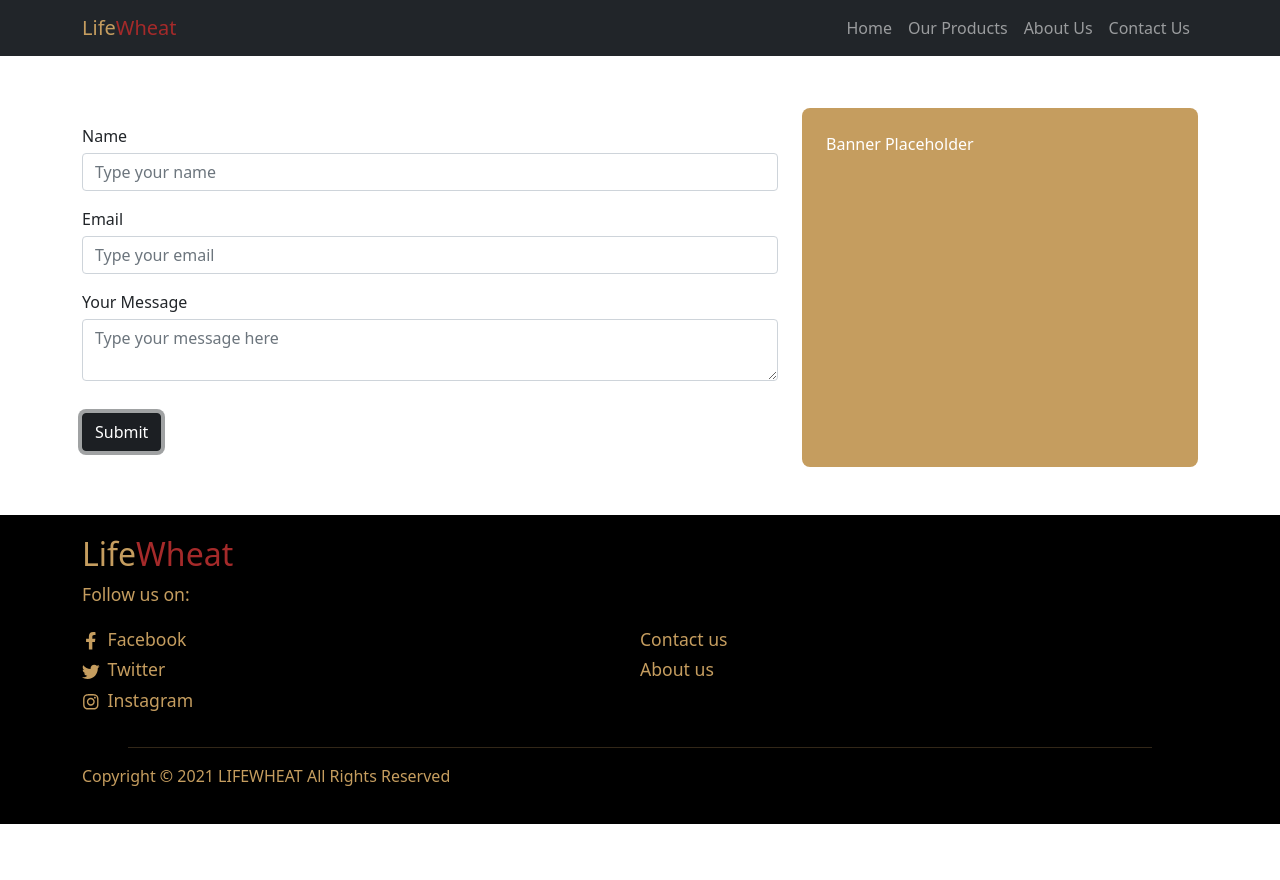
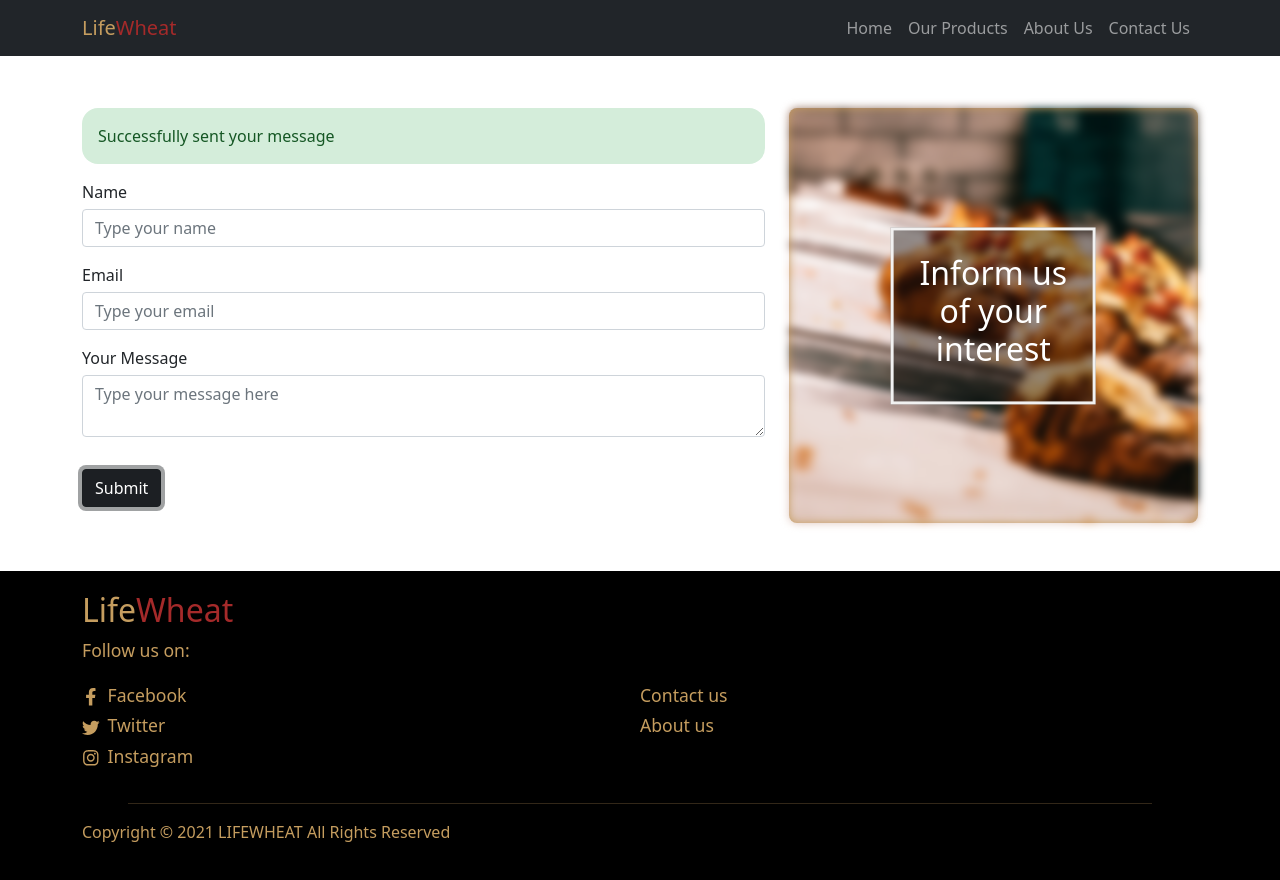
Before and after one commit to GeorgeLogger/productsweb, a React (Create React App) app in the folder client/: page /Contact in a window 1280 px wide. Both pictures are taken after typing "Sample", "name@example.com", "Sample" into the empty fields and a click on the button "Submit". Before the commit the page ends 824 px from the top, so only its background shows below. Built offline with nearby package versions, Linux system fonts and the light colour scheme.

Commit message:
Added Alert on Contact Form, small changes

```diff
--- a/client/src/components/Contact.css
+++ b/client/src/components/Contact.css
@@ -28,9 +28,29 @@ Form {
 }
 
 .form-banner {
+  position: relative;
   background-color: var(--clr-gold);
+  border-radius: var(--radius);
+  flex: 1.2;
+}
+
+.form-banner img{
+  border-radius: var(--radius);
+  object-fit: cover;
+  height: 100%;
+  -webkit-filter: blur(4px);
+  filter: blur(4px);
+}
+
+.form-banner .banner-caption{
+  border: 3px solid #f1f1f1;
   color: white;
-  border-radius: var(--radius);
-  padding: 1.5em 1.5em;
-  flex: 1;
+  background-color: rgba(0,0,0, 0.4);
+  padding: 1.5em;
+  position: absolute;
+  top: 50%;
+  left: 50%;
+  transform: translate(-50%, -50%);
+  z-index: 2;
+  text-align: center;
 }
--- a/client/src/components/Contact.js
+++ b/client/src/components/Contact.js
@@ -1,8 +1,13 @@
 import { useState } from "react";
 import { Form, FormGroup, Label, Input, Button, Container } from "reactstrap";
 import "./Contact.css";
+import CustomAlert from "./CustomAlert";
 
 const Contact = () => {
+  const [alert, setAlert] = useState(false);
+  const [alertMessage, setAlertMessage] = useState("");
+  const [alertColor, setAlertColor] = useState("primary");
+
   const initialState = {
     name: "",
     email: "",
@@ -18,22 +23,36 @@ const Contact = () => {
     });
   };
 
+  const toggleAlert = (msg, color) => {
+    setAlert(true);
+    setAlertMessage(msg);
+    setAlertColor(color);
+  };
+
   const onSubmit = (e) => {
     e.preventDefault();
 
-    console.log(
-      `Name: ${state.name}\nEmail: ${state.email}\nMessage: ${state.message}`
-    );
-
-    setState(initialState);
-
-    // summon Modal, your message has been sent
+    if (state.name === "" || state.email === "" || state.message === "") {
+      toggleAlert("Please fill in all the fields", "danger");
+    } else {
+      toggleAlert("Successfully sent your message", "success");
+      console.log(
+        `Name: ${state.name}\nEmail: ${state.email}\nMessage: ${state.message}`
+      );
+      setState(initialState);
+    }
   };
 
   return (
     <>
       <Container className="py-5 flex-container">
         <Form onSubmit={onSubmit}>
+          <CustomAlert
+            toggle={alert}
+            message={alertMessage}
+            color={alertColor}
+          />
+
           <FormGroup>
             <div className="form-group">
               <Label for="input-name">Name</Label>
@@ -77,7 +96,12 @@ const Contact = () => {
           </FormGroup>
         </Form>
 
-        <div className="form-banner">Banner Placeholder</div>
+        <div className="form-banner">
+          <div className="banner-caption">
+            <h2>Inform us of your interest</h2>
+          </div>
+          <img src="/images/bakery-1.jpg" alt="bakery-1" />
+        </div>
       </Container>
     </>
   );
--- /dev/null
+++ b/client/src/components/CustomAlert.css
@@ -0,0 +1,20 @@
+.alert-container {
+  border-radius: 1rem;
+  min-height: 10px;
+  padding: 1em;
+}
+
+.primary {
+  background-color: #cce5ff;
+  color: #004085;
+}
+
+.danger {
+  background-color: #f8d7da;
+  color: #721c24;
+}
+
+.success {
+  background-color: #d4edda;
+  color: #155724;
+}
--- /dev/null
+++ b/client/src/components/CustomAlert.js
@@ -0,0 +1,24 @@
+import "./CustomAlert.css";
+import PropTypes from "prop-types";
+
+const CustomAlert = ({ toggle, message, color }) => {
+  return (
+    <>
+      {toggle && <div className={`alert-container ${color}`}>{message}</div>}
+    </>
+  );
+};
+
+CustomAlert.propTypes = {
+  toggle: PropTypes.bool,
+  message: PropTypes.string,
+  color: PropTypes.string,
+};
+
+CustomAlert.defaultProps = {
+  toggle: true,
+  message: "This is an alert",
+  color: "primary",
+};
+
+export default CustomAlert;
--- a/client/src/components/homepage/Section.css
+++ b/client/src/components/homepage/Section.css
@@ -1,21 +1,35 @@
-.home-section{
+.home-section {
   padding: 3em 0;
 }
 
-@media (min-width: 62em){
-    .section-file{
+@media (min-width: 62em) {
+  .section-file {
     display: flex;
   }
 }
 
-.section-file img{
+.section-file img {
   max-width: 43em;
   border-radius: 1em;
 }
 
-.caption{
+.caption {
   border: 2px solid black;
   border-radius: 1em;
   padding: 1.5em;
   width: 100%;
+  transition: 0.1s;
 }
+
+.caption:hover {
+  border: 5px solid var(--clr-brown);
+}
+
+.card-link {
+  text-decoration: none;
+  color: inherit;
+}
+
+.card-link:hover {
+  color: inherit;
+}
--- a/client/src/components/homepage/Section.js
+++ b/client/src/components/homepage/Section.js
@@ -1,6 +1,7 @@
 import { Container } from "reactstrap";
 import PropTypes from "prop-types";
 import "./Section.css";
+import { Link } from "react-router-dom";
 
 const Section = ({ section }) => {
   return (
@@ -8,11 +9,15 @@ const Section = ({ section }) => {
       <Container className="section-file">
         <img src="/images/bakery-1.jpg" alt="bakery-1" />
         <div className="caption">
-          <h2>Browse our Menu</h2>
-          <p>
-            Lorem ipsum dolor sit amet consectetur adipisicing elit. Pariatur
-            cupiditate beatae ullam. Optio, quidem expedita.
-          </p>
+          <Link to="./Products" className="card-link">
+            <div style={{ height: "100%" }}>
+              <h2>Browse our Menu</h2>
+              <p>
+                Lorem ipsum dolor sit amet consectetur adipisicing elit.
+                Pariatur cupiditate beatae ullam. Optio, quidem expedita.
+              </p>
+            </div>
+          </Link>
         </div>
       </Container>
     </section>
```
Lines whose indentation alone changed are shown as unchanged.
